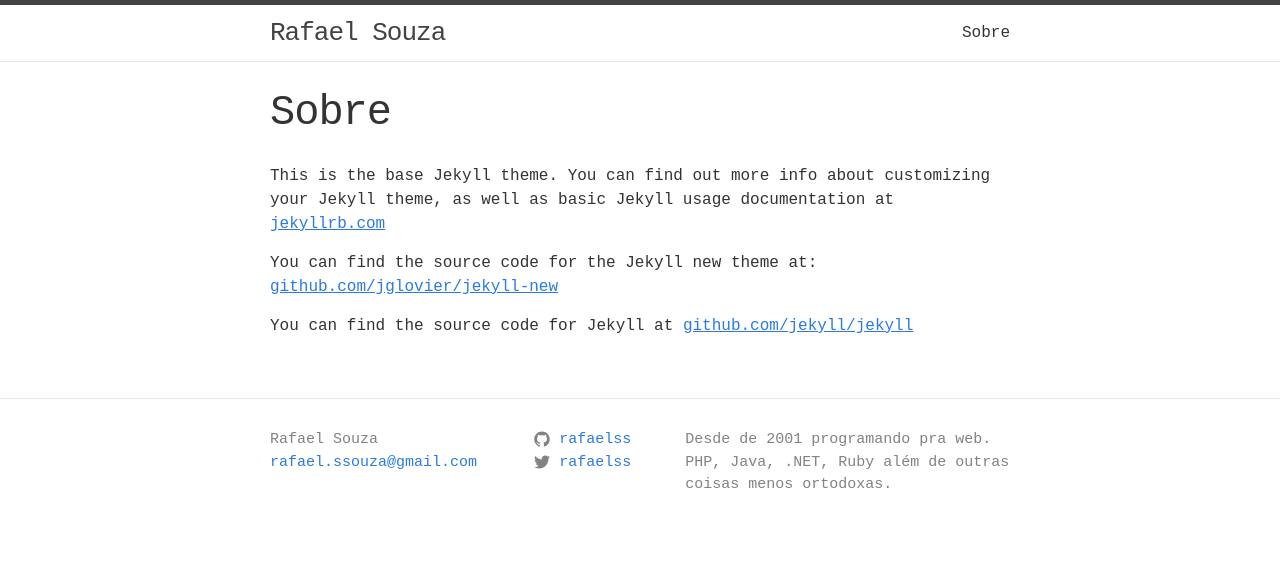
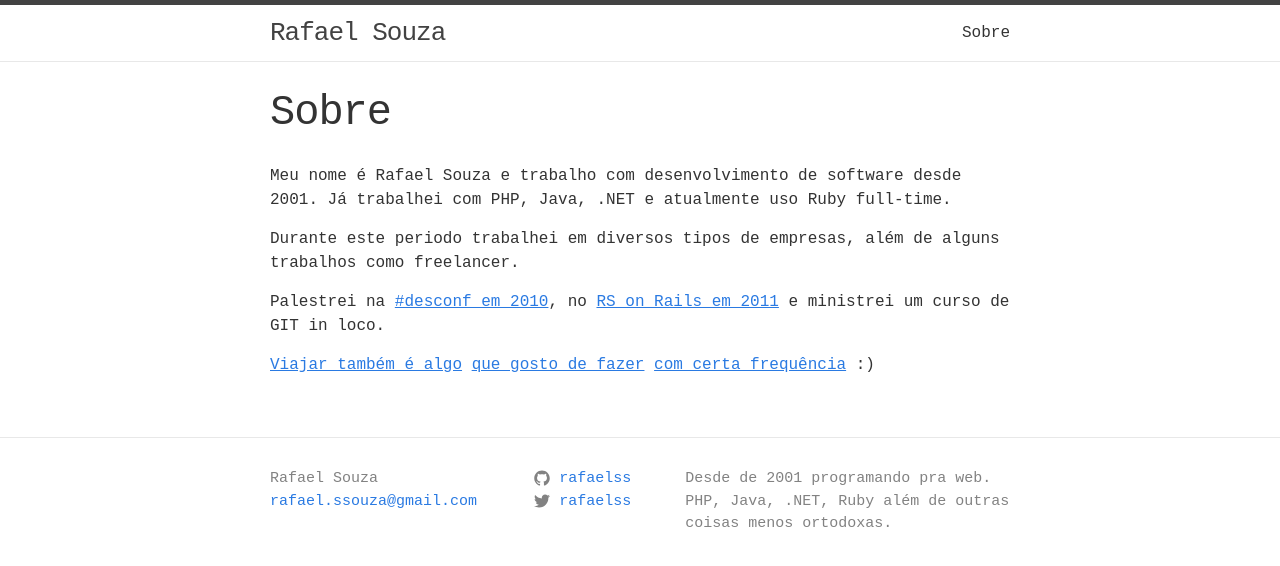
Before and after one commit to rafaelss/rafaelss.github.com, a Jekyll site: the page built from about.md, in a window 1280 px wide. Shown: the top 566 px of the page. Built offline with Jekyll 4.4.1, drawn with Linux system fonts in a browser that asks for light colours.

Commit message:
update about

```diff
--- a/about.md
+++ b/about.md
@@ -4,8 +4,10 @@
 permalink: /sobre/
 ---
 
-This is the base Jekyll theme. You can find out more info about customizing your Jekyll theme, as well as basic Jekyll usage documentation at [jekyllrb.com](http://jekyllrb.com/)
+Meu nome é Rafael Souza e trabalho com desenvolvimento de software desde 2001. Já trabalhei com PHP, Java, .NET e atualmente uso Ruby full-time.
 
-You can find the source code for the Jekyll new theme at: [github.com/jglovier/jekyll-new](https://github.com/jglovier/jekyll-new)
+Durante este periodo trabalhei em diversos tipos de empresas, além de alguns trabalhos como freelancer.
 
-You can find the source code for Jekyll at [github.com/jekyll/jekyll](https://github.com/jekyll/jekyll)
+Palestrei na [#desconf em 2010](http://www.slideshare.net/rafaelss/crawlers-tips-tricks-desconf-2010), no [RS on Rails em 2011](http://www.slideshare.net/rafaelss/testando-a-integrao-com-apis-rsonrails11) e ministrei um curso de GIT in loco.
+
+[Viajar também é algo](https://www.flickr.com/photos/rafaelss/sets/72157626122820551/) [que gosto de fazer](https://www.flickr.com/photos/rafaelss/sets/72157626101680407/) [com certa frequência](https://www.flickr.com/photos/rafaelss/sets/72157623329952636/) :)
```
